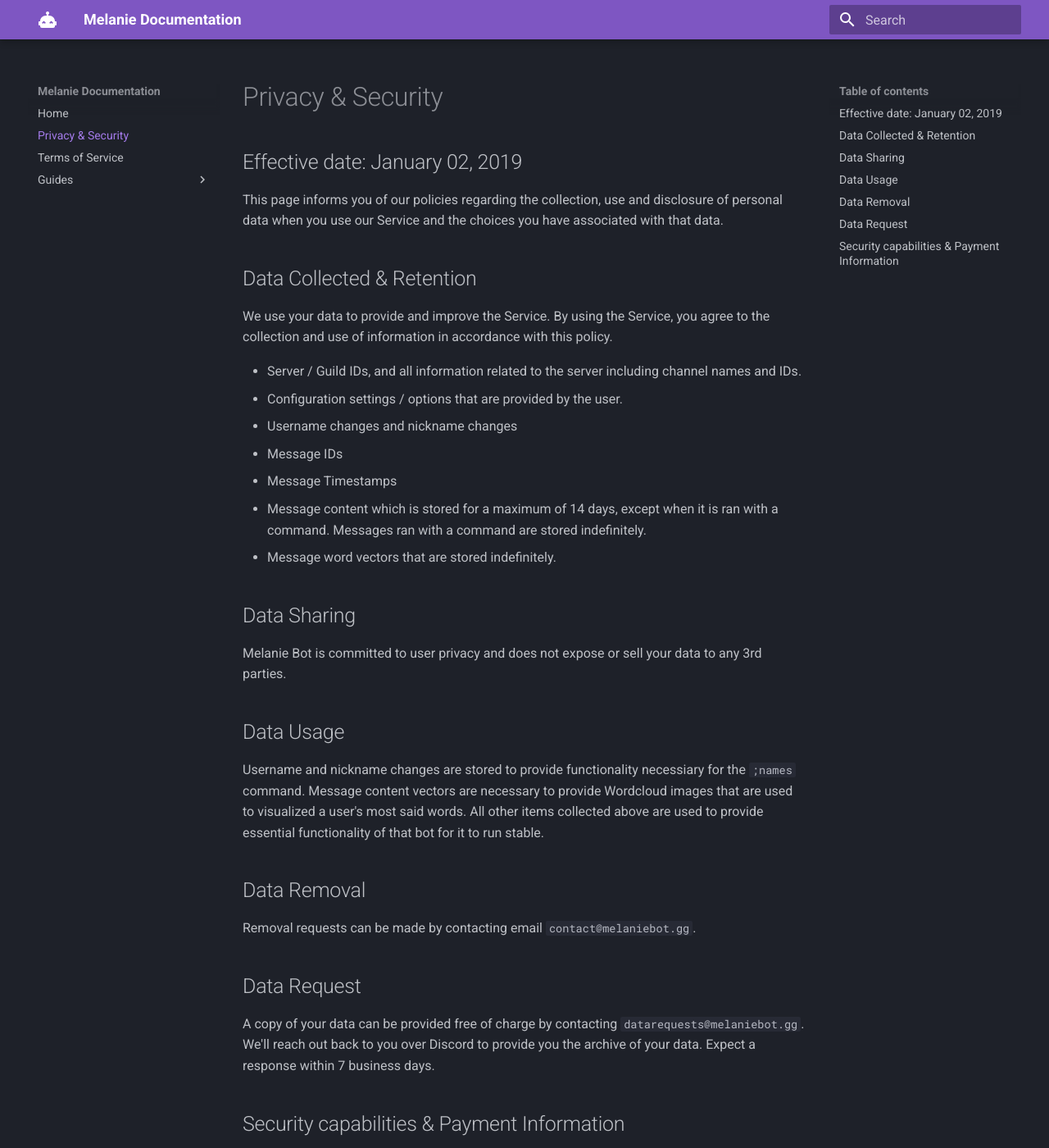
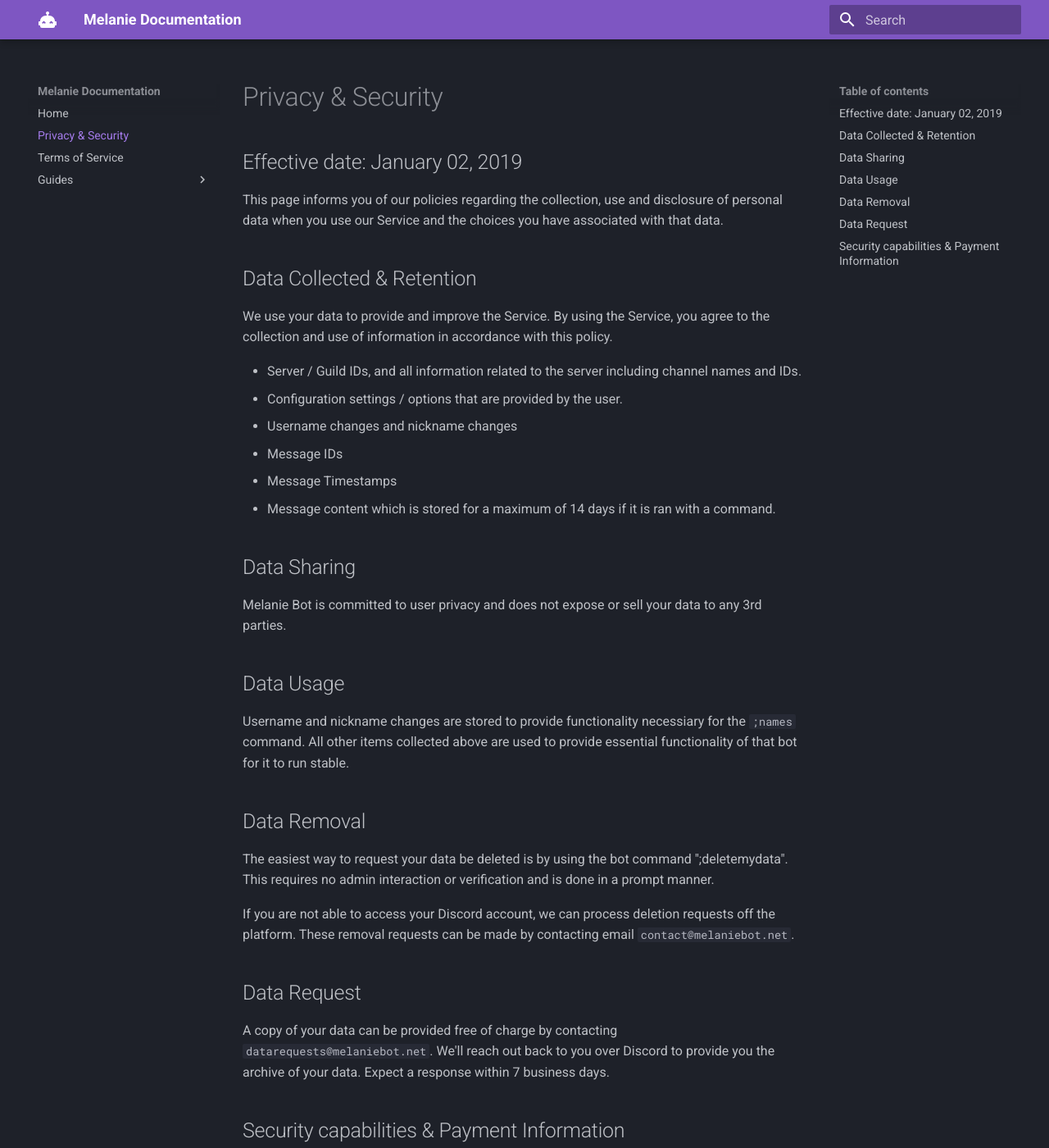
Before and after one commit to monty-dev/melanie-docs, an MkDocs documentation site: the page built from docs/privacy.md, in a window 1280 px wide and 1400 px high. Shown: the whole window at 82% size. Built offline with MkDocs 1.6.1 and Material for MkDocs 9.7.7, drawn with Linux system fonts in a browser that asks for light colours.

Commit message:
Update domaisn
Signed-off-by: Montel Edwards <m@monteledwards.com>

```diff
--- a/docs/privacy.md
+++ b/docs/privacy.md
@@ -13,8 +13,7 @@ We use your data to provide and improve the Service. By using the Service, you a
 - Username changes and nickname changes
 - Message IDs
 - Message Timestamps
-- Message content which is stored for a maximum of 14 days, except when it is ran with a command. Messages ran with a command are stored indefinitely.
-- Message word vectors that are stored indefinitely.
+- Message content which is stored for a maximum of 14 days if it is ran with a command.
 
 ## Data Sharing
 
@@ -22,15 +21,17 @@ Melanie Bot is committed to user privacy and does not expose or sell your data t
 
 ## Data Usage
 
-Username and nickname changes are stored to provide functionality necessiary for the `;names` command. Message content vectors are necessary to provide Wordcloud images that are used to visualized a user's most said words. All other items collected above are used to provide essential functionality of that bot for it to run stable.
+Username and nickname changes are stored to provide functionality necessiary for the `;names` command. All other items collected above are used to provide essential functionality of that bot for it to run stable.
 
 ## Data Removal
 
-Removal requests can be made by contacting email `contact@melaniebot.gg`.
+The easiest way to request your data be deleted is by using the bot command ";deletemydata". This requires no admin interaction or verification and is done in a prompt manner.
+
+If you are not able to access your Discord account, we can process deletion requests off the platform. These removal requests can be made by contacting email `contact@melaniebot.net`.
 
 ## Data Request
 
-A copy of your data can be provided free of charge by contacting `datarequests@melaniebot.gg`. We'll reach out back to you over Discord to provide you the archive of your data. Expect a response within 7 business days.
+A copy of your data can be provided free of charge by contacting `datarequests@melaniebot.net`. We'll reach out back to you over Discord to provide you the archive of your data. Expect a response within 7 business days.
 
 ## Security capabilities & Payment Information
 
```
Also changed, not shown: docs/terms.md (+2 -2 lines), 1 other file.
